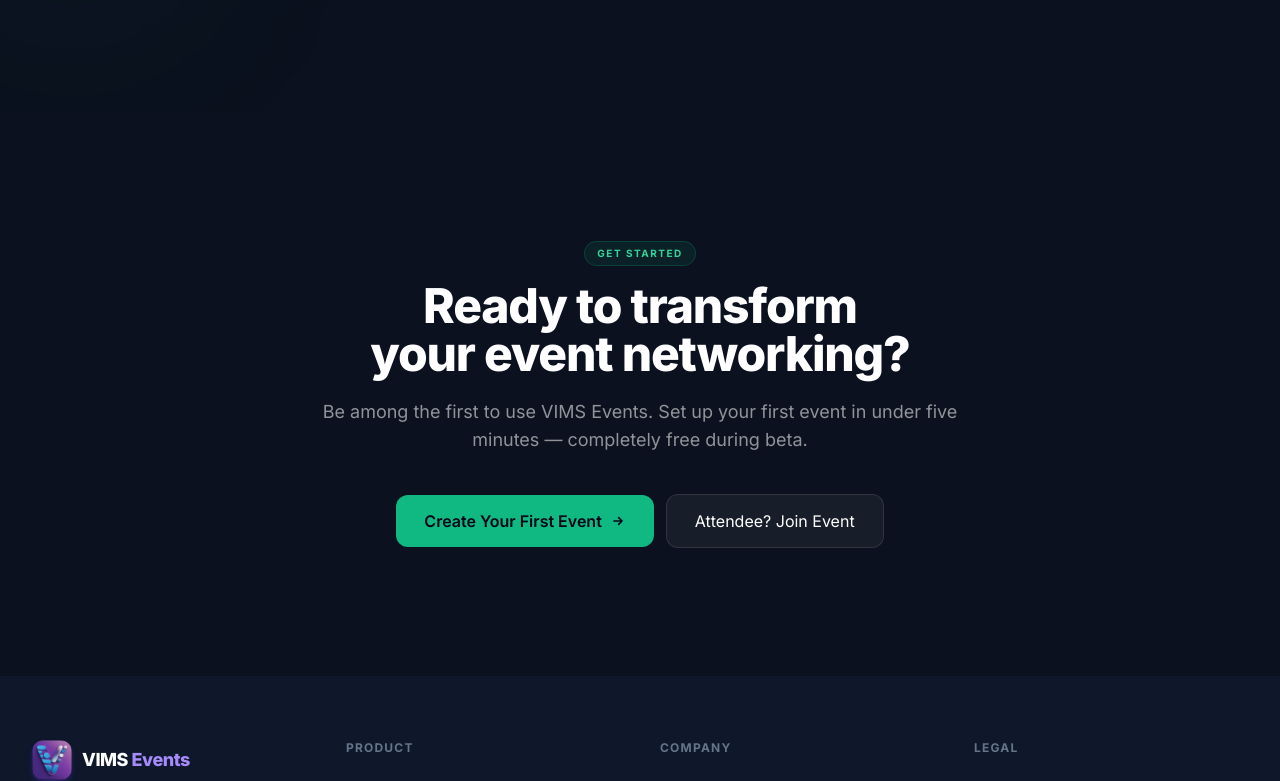
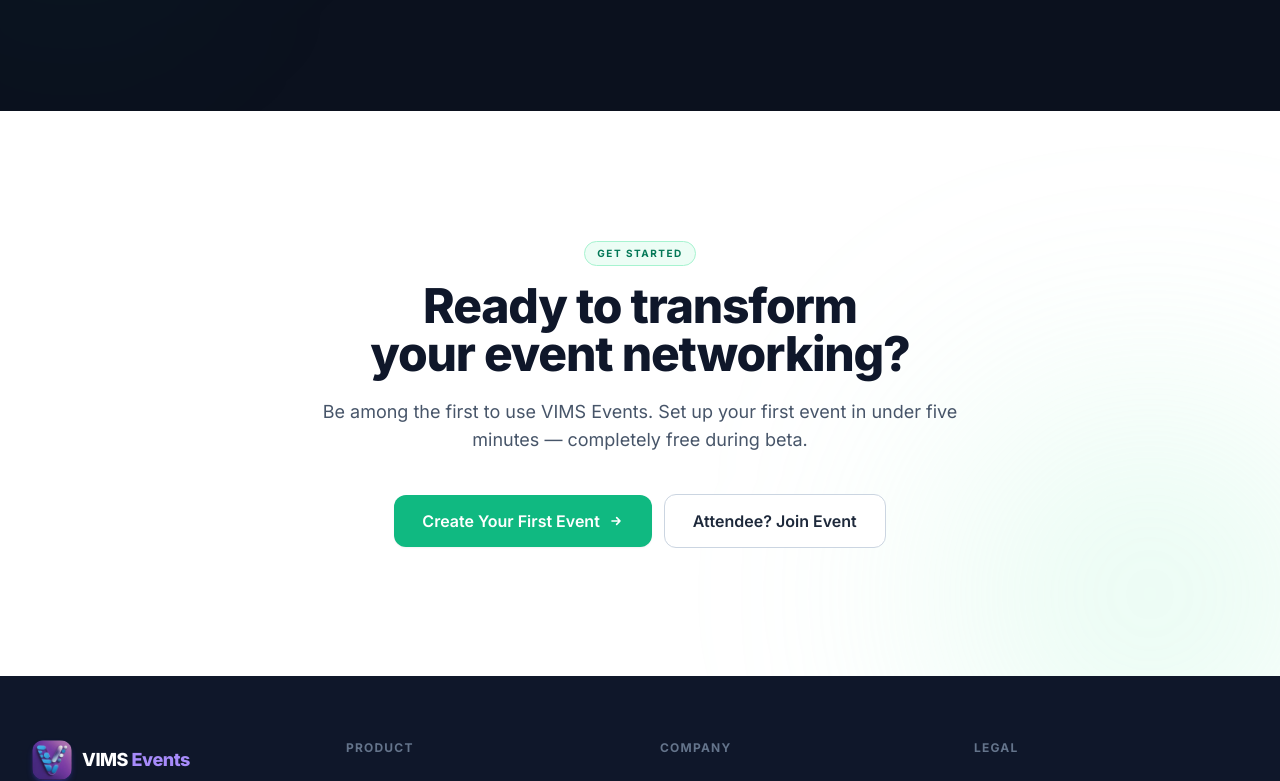
Before and after one commit to Vimal-Raj-003/event-vims-SE, a Next.js app in the folder apps/web/: page / in a window 1280 px wide. Shown: the part 2426-3207 px from the top of the page. Built offline with nearby package versions, Linux system fonts and the light colour scheme.

Commit message:
refactor(web): restyle FinalCTA to light mode with scroll reveal

```diff
--- a/apps/web/src/components/landing/FinalCTA.tsx
+++ b/apps/web/src/components/landing/FinalCTA.tsx
@@ -1,22 +1,37 @@
+"use client";
+
 import Link from "next/link";
+import { useScrollReveal } from "@/hooks/use-scroll-reveal";
 
 export function FinalCTA() {
+  const { ref, revealed } = useScrollReveal<HTMLDivElement>();
+
   return (
-    <section className="relative bg-dark-section py-24 lg:py-32 overflow-hidden">
-      <div className="relative mx-auto max-w-4xl px-4 sm:px-6 lg:px-8 text-center">
-        <span className="inline-block rounded-full bg-emerald-500/10 border border-emerald-500/20 px-3 py-1 text-[10px] font-bold uppercase tracking-[0.15em] text-emerald-400 mb-4">
+    <section className="relative bg-white py-24 lg:py-32 overflow-hidden">
+      <div
+        aria-hidden="true"
+        className="pointer-events-none absolute -bottom-32 -right-20 h-[420px] w-[420px] rounded-full bg-emerald-200/25 blur-[120px]"
+      />
+
+      <div
+        ref={ref}
+        className={`relative mx-auto max-w-4xl px-4 sm:px-6 lg:px-8 text-center transition-all duration-700 ease-out ${
+          revealed ? "opacity-100 translate-y-0" : "opacity-0 translate-y-3"
+        }`}
+      >
+        <span className="inline-block rounded-full bg-emerald-50 border border-emerald-200 px-3 py-1 text-[10px] font-bold uppercase tracking-[0.15em] text-emerald-700 mb-4">
           Get started
         </span>
-        <h2 className="text-3xl sm:text-4xl lg:text-5xl font-extrabold text-white tracking-tight leading-[1.1] text-balance mb-5">
+        <h2 className="text-3xl sm:text-4xl lg:text-5xl font-extrabold text-slate-900 tracking-tight leading-[1.1] text-balance mb-5">
           Ready to transform your event networking?
         </h2>
-        <p className="text-base sm:text-lg text-white/55 leading-relaxed max-w-2xl mx-auto">
+        <p className="text-base sm:text-lg text-slate-600 leading-relaxed max-w-2xl mx-auto">
           Be among the first to use VIMS Events. Set up your first event in under five minutes — completely free during beta.
         </p>
         <div className="mt-10 flex flex-col sm:flex-row items-center justify-center gap-3">
           <Link
             href="/auth/organiser/signup"
-            className="inline-flex items-center gap-2 bg-emerald-500 hover:bg-emerald-400 text-slate-950 font-semibold rounded-xl px-7 py-3.5 text-base transition-colors"
+            className="inline-flex items-center gap-2 bg-emerald-500 hover:bg-emerald-600 text-white font-semibold rounded-xl px-7 py-3.5 text-base shadow-sm hover:shadow transition-all focus-visible:outline-none focus-visible:ring-2 focus-visible:ring-emerald-500 focus-visible:ring-offset-2 focus-visible:ring-offset-white"
           >
             Create Your First Event
             <svg className="h-4 w-4" fill="none" viewBox="0 0 24 24" stroke="currentColor" strokeWidth={2.5}>
@@ -25,7 +40,7 @@
           </Link>
           <Link
             href="/auth/attendee/login"
-            className="inline-flex items-center bg-white/5 hover:bg-white/10 border border-white/10 text-white rounded-xl px-7 py-3.5 text-base transition-colors"
+            className="inline-flex items-center bg-white hover:bg-slate-50 border border-slate-300 text-slate-800 font-semibold rounded-xl px-7 py-3.5 text-base transition-colors focus-visible:outline-none focus-visible:ring-2 focus-visible:ring-emerald-500 focus-visible:ring-offset-2 focus-visible:ring-offset-white"
           >
             Attendee? Join Event
           </Link>
```
